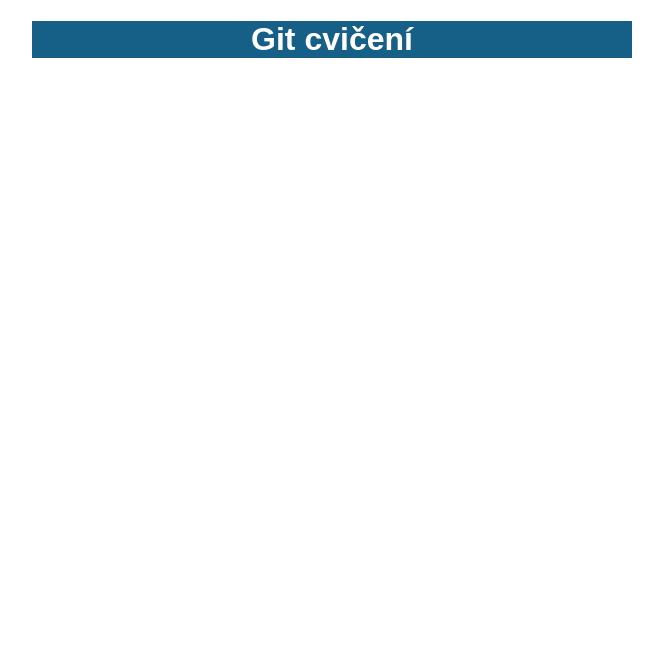
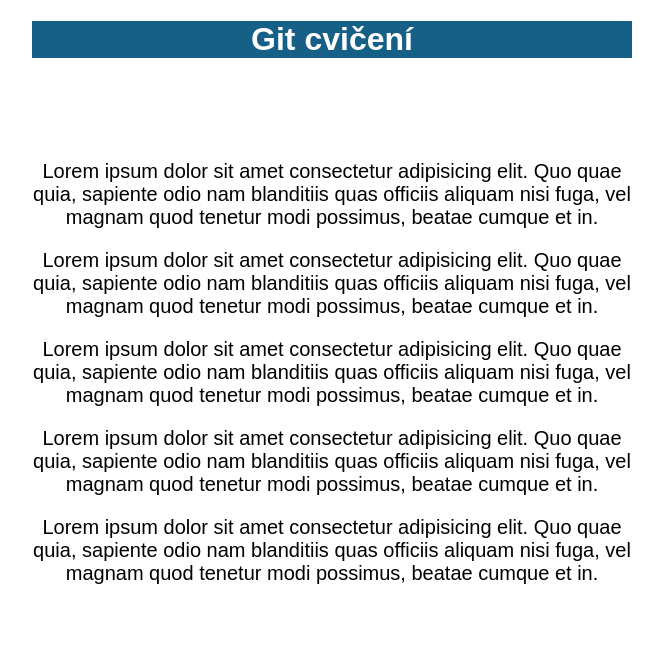
Before and after one commit to minikorinek/git-cviceni, a plain HTML site: page index.html in a window 1280 px wide. Shown: the whole page, without its empty margins (308-971 px from the left). Drawn offline with Linux system fonts and the light colour scheme.

Commit message:
Přidání odstavců

```diff
--- a/index.html
+++ b/index.html
@@ -11,5 +11,32 @@
     <header>
       <h1>Git cvičení</h1>
     </header>
+    <main>
+      <p>
+        Lorem ipsum dolor sit amet consectetur adipisicing elit. Quo quae quia,
+        sapiente odio nam blanditiis quas officiis aliquam nisi fuga, vel magnam
+        quod tenetur modi possimus, beatae cumque et in.
+      </p>
+      <p>
+        Lorem ipsum dolor sit amet consectetur adipisicing elit. Quo quae quia,
+        sapiente odio nam blanditiis quas officiis aliquam nisi fuga, vel magnam
+        quod tenetur modi possimus, beatae cumque et in.
+      </p>
+      <p>
+        Lorem ipsum dolor sit amet consectetur adipisicing elit. Quo quae quia,
+        sapiente odio nam blanditiis quas officiis aliquam nisi fuga, vel magnam
+        quod tenetur modi possimus, beatae cumque et in.
+      </p>
+      <p>
+        Lorem ipsum dolor sit amet consectetur adipisicing elit. Quo quae quia,
+        sapiente odio nam blanditiis quas officiis aliquam nisi fuga, vel magnam
+        quod tenetur modi possimus, beatae cumque et in.
+      </p>
+      <p>
+        Lorem ipsum dolor sit amet consectetur adipisicing elit. Quo quae quia,
+        sapiente odio nam blanditiis quas officiis aliquam nisi fuga, vel magnam
+        quod tenetur modi possimus, beatae cumque et in.
+      </p>
+    </main>
   </body>
 </html>
--- a/style.css
+++ b/style.css
@@ -9,3 +9,8 @@
   background-color: #166088;
   color: white;
 }
+
+main {
+  padding: 3em 0;
+  font-size: 20px;
+}
```
